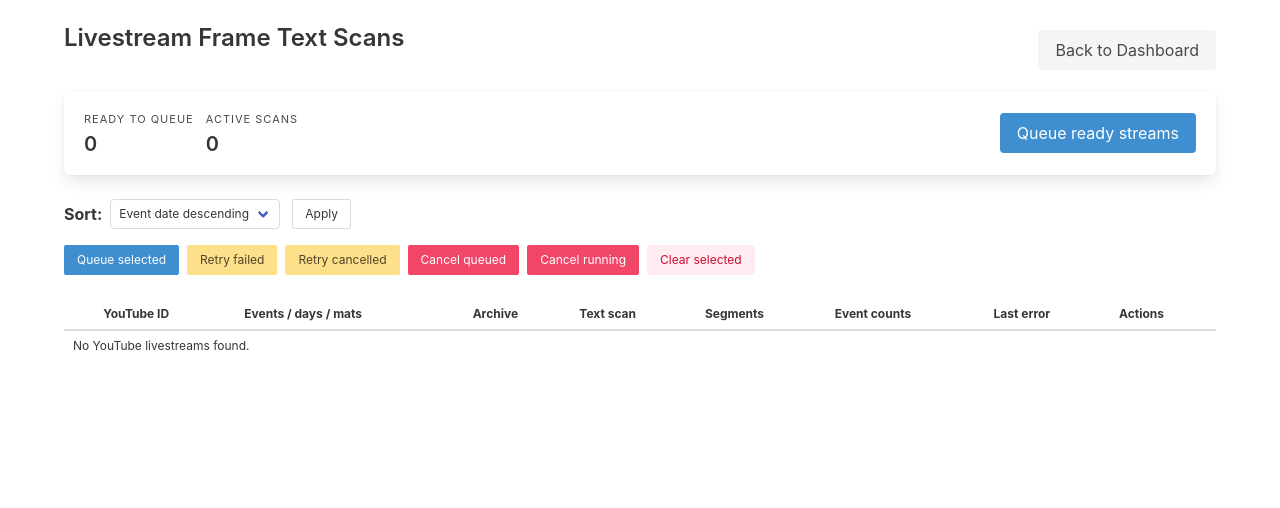
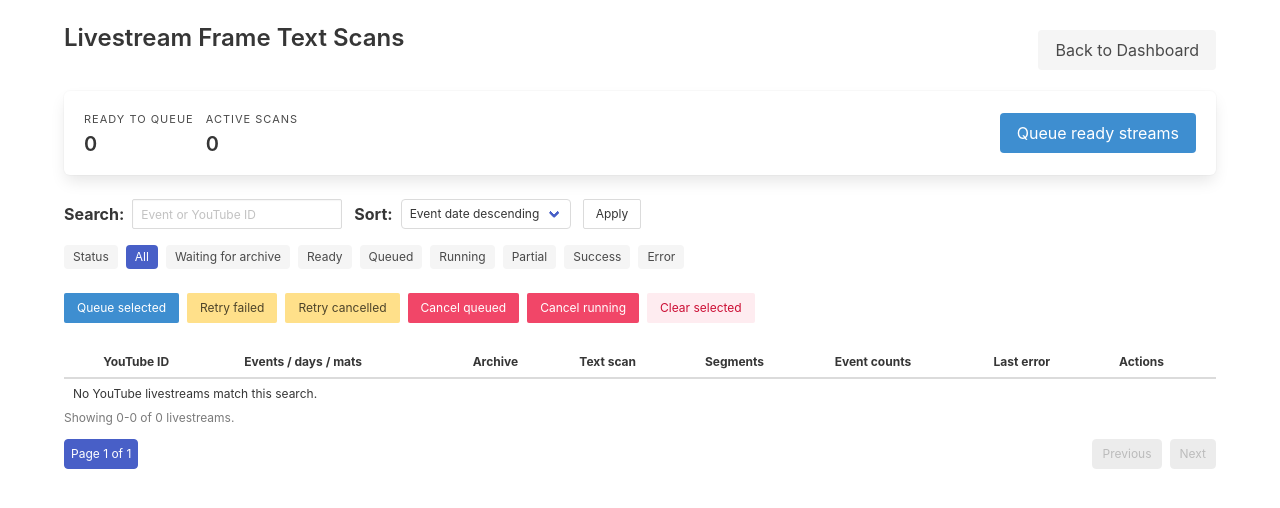
Before and after one commit to weisserw/ibjjf-elo, a Flask app: page /livestream_frame_text_scans in a window 1280 px wide. Shown: the top 508 px of the page. Run offline with Flask 3, Linux system fonts and the light colour scheme; the visitor is signed in with stand-in values (Sample User, id 1); data that the repository does not hold is empty; some libraries are stand-ins or nearby versions.

Commit message:
add paging to livestream pages

```diff
--- a/admin/app.py
+++ b/admin/app.py
@@ -69,6 +69,7 @@ from livestream_frame_archive import (
     claim_next_segment,
     create_missing_segments,
     get_archive_dashboard_rows,
+    get_archive_dashboard_page,
     get_or_create_archive,
     queue_archive_capture,
     requeue_completed_segments,
@@ -380,20 +381,12 @@ def _text_event_type_counts_query():
         LivestreamFrameTextEvent.top_athlete_name.isnot(None),
         LivestreamFrameTextEvent.bottom_athlete_name.isnot(None),
     )
-    team_name_condition = or_(
-        LivestreamFrameTextEvent.top_team_name.isnot(None),
-        LivestreamFrameTextEvent.bottom_team_name.isnot(None),
-    )
     return db.session.query(
         LivestreamFrameTextEvent.scan_id.label("scan_id"),
         func.count(LivestreamFrameTextEvent.id).label("total"),
         func.sum(case((score_condition, 1), else_=0)).label("score"),
         func.sum(case((timer_condition, 1), else_=0)).label("timer"),
         func.sum(case((athlete_name_condition, 1), else_=0)).label("athlete_names"),
-        func.sum(case((team_name_condition, 1), else_=0)).label("team_names"),
-        func.sum(
-            case((LivestreamFrameTextEvent.profile_id.isnot(None), 1), else_=0)
-        ).label("profiles"),
     ).group_by(LivestreamFrameTextEvent.scan_id)
 
 
@@ -403,8 +396,6 @@ def _empty_text_event_counts():
         "score": 0,
         "timer": 0,
         "athlete_names": 0,
-        "team_names": 0,
-        "profiles": 0,
     }
 
 
@@ -420,8 +411,6 @@ def _text_event_counts_for_scan_ids(scan_ids):
             "score": row.score or 0,
             "timer": row.timer or 0,
             "athlete_names": row.athlete_names or 0,
-            "team_names": row.team_names or 0,
-            "profiles": row.profiles or 0,
         }
     return counts
 
@@ -519,21 +508,15 @@ def _text_scan_segment_status_counts(scan_ids):
     return counts
 
 
-def _livestream_frame_text_scan_rows(sort: str = "event_date_desc"):
-    archive_rows = [
-        row
-        for row in get_archive_dashboard_rows(db.session, sort=sort)
-        if row.get("archive") is None or not row["archive"].is_bad
-    ]
+def _decorate_livestream_frame_text_scan_rows(archive_rows, scan_by_archive_id):
     archive_ids = [
         row["archive"].id for row in archive_rows if row.get("archive") is not None
     ]
-    scans = []
-    if archive_ids:
-        scans = LivestreamFrameTextScan.query.filter(
-            LivestreamFrameTextScan.archive_id.in_(archive_ids)
-        ).all()
-    scan_by_archive_id = {scan.archive_id: scan for scan in scans}
+    scans = [
+        scan_by_archive_id[archive_id]
+        for archive_id in archive_ids
+        if archive_id in scan_by_archive_id
+    ]
     scan_ids = [scan.id for scan in scans]
     event_counts_by_scan_id = _text_event_counts_for_scan_ids(scan_ids)
     segment_counts_by_scan_id = _text_scan_segment_status_counts(scan_ids)
@@ -556,6 +539,7 @@ def _livestream_frame_text_scan_rows(sort: str = "event_date_desc"):
             {
                 **row,
                 "scan": scan,
+                "dashboard_status": _text_scan_dashboard_status(row, scan),
                 "ready_to_queue": ready_to_queue,
                 "capture_segment_count": len(capture_segments),
                 "successful_capture_segment_count": len(successful_capture_segments),
@@ -570,6 +554,159 @@ def _livestream_frame_text_scan_rows(sort: str = "event_date_desc"):
             }
         )
     return rows
+
+
+def _livestream_frame_text_scan_rows(sort: str = "event_date_desc"):
+    archive_rows = [
+        row
+        for row in get_archive_dashboard_rows(db.session, sort=sort)
+        if row.get("archive") is None or not row["archive"].is_bad
+    ]
+    archive_ids = [
+        row["archive"].id for row in archive_rows if row.get("archive") is not None
+    ]
+    scans = (
+        LivestreamFrameTextScan.query.filter(
+            LivestreamFrameTextScan.archive_id.in_(archive_ids)
+        ).all()
+        if archive_ids
+        else []
+    )
+    return _decorate_livestream_frame_text_scan_rows(
+        archive_rows, {scan.archive_id: scan for scan in scans}
+    )
+
+
+def _text_scan_row_matches_search(row, search):
+    terms = [term for term in search.casefold().split() if term]
+    if not terms:
+        return True
+    values = [
+        row["youtube_video_id"],
+    ]
+    for usage in row["usages"]:
+        values.extend((usage.event_name or "", usage.stream.event_id or ""))
+    searchable_text = " ".join(values).casefold()
+    return all(term in searchable_text for term in terms)
+
+
+def _text_scan_dashboard_status(row, scan):
+    if scan is not None:
+        if scan.status in {"pending", "cancelled"}:
+            return "ready"
+        return scan.status
+    archive = row.get("archive")
+    if archive is not None and archive.status == "success":
+        return "ready"
+    return "waiting_for_archive"
+
+
+def _text_scan_row_matches_status(row, scan, status):
+    if not status:
+        return True
+    return _text_scan_dashboard_status(row, scan) == status
+
+
+def _load_archive_segments_for_dashboard_rows(rows):
+    archive_ids = [row["archive"].id for row in rows if row.get("archive") is not None]
+    if not archive_ids:
+        return
+    archives = (
+        LivestreamFrameArchive.query.options(
+            selectinload(LivestreamFrameArchive.segments)
+        )
+        .filter(LivestreamFrameArchive.id.in_(archive_ids))
+        .all()
+    )
+    archive_by_id = {archive.id: archive for archive in archives}
+    for row in rows:
+        archive = row.get("archive")
+        if archive is not None:
+            row["archive"] = archive_by_id[archive.id]
+
+
+def _livestream_frame_text_scan_page(sort, search, status, page, per_page):
+    archive_rows = [
+        row
+        for row in get_archive_dashboard_rows(
+            db.session, sort=sort, load_segments=False
+        )
+        if row.get("archive") is None or not row["archive"].is_bad
+    ]
+    archive_ids = [
+        row["archive"].id for row in archive_rows if row.get("archive") is not None
+    ]
+    scans = (
+        LivestreamFrameTextScan.query.filter(
+            LivestreamFrameTextScan.archive_id.in_(archive_ids)
+        ).all()
+        if archive_ids
+        else []
+    )
+    scan_by_archive_id = {scan.archive_id: scan for scan in scans}
+    filtered_rows = [
+        row
+        for row in archive_rows
+        if _text_scan_row_matches_search(row, search)
+        and _text_scan_row_matches_status(
+            row,
+            scan_by_archive_id.get(row["archive"].id) if row.get("archive") else None,
+            status,
+        )
+    ]
+
+    total = len(filtered_rows)
+    per_page = max(int(per_page or 1), 1)
+    total_pages = max(1, (total + per_page - 1) // per_page)
+    page = min(max(int(page or 1), 1), total_pages)
+    offset = (page - 1) * per_page
+    page_archive_rows = filtered_rows[offset : offset + per_page]
+    _load_archive_segments_for_dashboard_rows(page_archive_rows)
+    rows = _decorate_livestream_frame_text_scan_rows(
+        page_archive_rows, scan_by_archive_id
+    )
+    return rows, {
+        "page": page,
+        "per_page": per_page,
+        "total": total,
+        "total_pages": total_pages,
+        "first_item": offset + 1 if total else 0,
+        "last_item": min(offset + per_page, total),
+    }
+
+
+def _livestream_frame_text_scan_dashboard_counts():
+    ready_count = (
+        db.session.query(func.count(func.distinct(LivestreamFrameArchive.id)))
+        .join(
+            LivestreamFrameCaptureSegment,
+            LivestreamFrameCaptureSegment.archive_id == LivestreamFrameArchive.id,
+        )
+        .outerjoin(
+            LivestreamFrameTextScan,
+            LivestreamFrameTextScan.archive_id == LivestreamFrameArchive.id,
+        )
+        .filter(
+            LivestreamFrameArchive.status == "success",
+            LivestreamFrameArchive.is_bad.is_(False),
+            LivestreamFrameCaptureSegment.status == "success",
+            LivestreamFrameTextScan.id.is_(None),
+        )
+        .scalar()
+        or 0
+    )
+    active_count = (
+        LivestreamFrameTextScan.query.join(
+            LivestreamFrameArchive,
+            LivestreamFrameArchive.id == LivestreamFrameTextScan.archive_id,
+        )
+        .filter(
+            LivestreamFrameArchive.is_bad.is_(False),
+            LivestreamFrameTextScan.status.in_({"queued", "running", "partial"}),
+        )
+        .count()
+    )
+    return ready_count, active_count
 
 
 def _parse_uuid_list(values):
@@ -1176,11 +1313,17 @@ def tasks_unrecorded_winners():
     )
 
 
+LIVESTREAM_DASHBOARD_PER_PAGE = 50
+
+
 @app.route("/livestream_frame_archives", methods=["GET", "POST"])
 def livestream_frame_archives():
     message = request.args.get("message")
     error = None
     selected_sort = request.values.get("sort") or "event_date_desc"
+    search = (request.values.get("q") or "").strip()
+    selected_status = (request.values.get("status") or "").strip()
+    page = request.values.get("page", 1, type=int) or 1
     archive_sort_options = [
         ("event_date_desc", "Event date descending"),
         ("event_date_asc", "Event date ascending"),
@@ -1188,6 +1331,19 @@ def livestream_frame_archives():
     ]
     if selected_sort not in {value for value, _label in archive_sort_options}:
         selected_sort = "event_date_desc"
+    archive_status_options = [
+        ("", "All"),
+        ("not_synced", "Not synced"),
+        ("ready", "Ready"),
+        ("queued", "Queued"),
+        ("in_progress", "In progress"),
+        ("partial", "Partial"),
+        ("success", "Success"),
+        ("error", "Error"),
+        ("bad", "Bad"),
+    ]
+    if selected_status not in {value for value, _label in archive_status_options}:
+        selected_status = ""
 
     if request.method == "POST":
         action = request.form.get("action")
@@ -1292,7 +1448,14 @@ def livestream_frame_archives():
             db.session.rollback()
             error = str(exc)
 
-    rows = get_archive_dashboard_rows(db.session, sort=selected_sort)
+    rows, pagination = get_archive_dashboard_page(
+        db.session,
+        sort=selected_sort,
+        search=search,
+        status=selected_status,
+        page=page,
+        per_page=LIVESTREAM_DASHBOARD_PER_PAGE,
+    )
     return render_template(
         "livestream_frame_archives.html",
         rows=rows,
@@ -1301,6 +1464,10 @@ def livestream_frame_archives():
         progress_label=archive_progress_label,
         selected_sort=selected_sort,
         archive_sort_options=archive_sort_options,
+        search=search,
+        selected_status=selected_status,
+        archive_status_options=archive_status_options,
+        pagination=pagination,
     )
 
 
@@ -1410,6 +1577,9 @@ def livestream_frame_text_scans():
     message = request.args.get("message")
     error = None
     selected_sort = request.values.get("sort") or "event_date_desc"
+    search = (request.values.get("q") or "").strip()
+    selected_status = (request.values.get("status") or "").strip()
+    page = request.values.get("page", 1, type=int) or 1
     text_scan_sort_options = [
         ("event_date_desc", "Event date descending"),
         ("event_date_asc", "Event date ascending"),
@@ -1417,6 +1587,18 @@ def livestream_frame_text_scans():
     ]
     if selected_sort not in {value for value, _label in text_scan_sort_options}:
         selected_sort = "event_date_desc"
+    text_scan_status_options = [
+        ("", "All"),
+        ("waiting_for_archive", "Waiting for archive"),
+        ("ready", "Ready"),
+        ("queued", "Queued"),
+        ("running", "Running"),
+        ("partial", "Partial"),
+        ("success", "Success"),
+        ("error", "Error"),
+    ]
+    if selected_status not in {value for value, _label in text_scan_status_options}:
+        selected_status = ""
 
     if request.method == "POST":
         action = request.form.get("action")
@@ -1503,13 +1685,14 @@ def livestream_frame_text_scans():
             db.session.rollback()
             error = str(exc)
 
-    rows = _livestream_frame_text_scan_rows(sort=selected_sort)
-    ready_count = sum(1 for row in rows if row["ready_to_queue"])
-    active_count = sum(
-        1
-        for row in rows
-        if row["scan"] and row["scan"].status in {"queued", "running", "partial"}
-    )
+    rows, pagination = _livestream_frame_text_scan_page(
+        sort=selected_sort,
+        search=search,
+        status=selected_status,
+        page=page,
+        per_page=LIVESTREAM_DASHBOARD_PER_PAGE,
+    )
+    ready_count, active_count = _livestream_frame_text_scan_dashboard_counts()
     return render_template(
         "livestream_frame_text_scans.html",
         rows=rows,
@@ -1521,6 +1704,10 @@ def livestream_frame_text_scans():
         segment_statuses=TEXT_SCAN_SEGMENT_STATUSES,
         selected_sort=selected_sort,
         text_scan_sort_options=text_scan_sort_options,
+        search=search,
+        selected_status=selected_status,
+        text_scan_status_options=text_scan_status_options,
+        pagination=pagination,
     )
 
 
--- a/admin/templates/livestream_frame_text_scans.html
+++ b/admin/templates/livestream_frame_text_scans.html
@@ -34,6 +34,9 @@
                 <form method="POST">
                     <input type="hidden" name="action" value="queue_ready">
                     <input type="hidden" name="sort" value="{{ selected_sort }}">
+                    <input type="hidden" name="q" value="{{ search }}">
+                    <input type="hidden" name="status" value="{{ selected_status }}">
+                    <input type="hidden" name="page" value="{{ pagination.page }}">
                     <button class="button is-info" type="submit">Queue ready streams</button>
                 </form>
             </div>
@@ -41,7 +44,12 @@
     </div>
 
     <form method="GET" class="mb-4">
+        <input type="hidden" name="status" value="{{ selected_status }}">
         <div class="field is-grouped is-align-items-center">
+            <label class="label mb-0 mr-2" for="text-scan-search">Search:</label>
+            <div class="control">
+                <input class="input is-small" id="text-scan-search" name="q" type="search" value="{{ search }}" placeholder="Event or YouTube ID">
+            </div>
             <label class="label mb-0 mr-2" for="text-scan-sort">Sort:</label>
             <div class="control">
                 <div class="select is-small">
@@ -58,8 +66,18 @@
         </div>
     </form>
 
+    <div class="tags mb-4" aria-label="Text scan status filters">
+        <span class="tag">Status</span>
+        {% for value, label in text_scan_status_options %}
+        <a class="tag {% if value == selected_status %}is-link{% else %}is-light{% endif %}" href="{{ url_for('livestream_frame_text_scans', sort=selected_sort, q=search, status=value) }}">{{ label }}</a>
+        {% endfor %}
+    </div>
+
     <form method="POST">
         <input type="hidden" name="sort" value="{{ selected_sort }}">
+        <input type="hidden" name="q" value="{{ search }}">
+        <input type="hidden" name="status" value="{{ selected_status }}">
+        <input type="hidden" name="page" value="{{ pagination.page }}">
         <div class="buttons">
             <button class="button is-info is-small" name="action" value="queue_selected" type="submit">Queue selected</button>
             <button class="button is-warning is-small" name="action" value="retry_failed" type="submit">Retry failed</button>
@@ -117,13 +135,15 @@
                         </td>
                         <td>
                             {% if scan %}
-                            <div>{{ scan.status }}</div>
+                            <div>{{ row.dashboard_status|replace('_', ' ') }}</div>
                             <div class="has-text-grey">{{ progress_label(scan) }}</div>
                             <div class="has-text-grey">{{ scan.parser_profile }} / {{ scan.score_engine }}</div>
                             {% elif row.ready_to_queue %}
                             <span class="tag is-success is-light">ready</span>
+                            <div class="has-text-grey">ready to queue</div>
                             {% elif archive and archive.status == 'success' %}
-                            <span class="tag is-warning is-light">no successful batches</span>
+                            <span class="tag is-warning is-light">ready</span>
+                            <div class="has-text-grey">no successful batches</div>
                             {% else %}
                             <span class="has-text-grey">waiting for archive</span>
                             {% endif %}
@@ -141,10 +161,7 @@
                             {% if scan %}
                             <div>total {{ counts.total }}</div>
                             <div>score {{ counts.score }} / timer {{ counts.timer }}</div>
-                            <div>athletes {{ counts.athlete_names }} / teams {{ counts.team_names }}</div>
-                            {% if counts.profiles %}
-                            <div>profiles {{ counts.profiles }}</div>
-                            {% endif %}
+                            <div>athletes {{ counts.athlete_names }}</div>
                             {% endif %}
                         </td>
                         <td class="has-text-danger">
@@ -160,12 +177,30 @@
                     </tr>
                     {% else %}
                     <tr>
-                        <td colspan="9">No YouTube livestreams found.</td>
+                        <td colspan="9">No YouTube livestreams match this search.</td>
                     </tr>
                     {% endfor %}
                 </tbody>
             </table>
         </div>
     </form>
+    <p class="is-size-7 has-text-grey">
+        Showing {{ pagination.first_item }}-{{ pagination.last_item }} of {{ pagination.total }} livestreams.
+    </p>
+    <nav class="pagination is-small mt-3 mb-6" role="navigation" aria-label="text scan pagination">
+        {% if pagination.page > 1 %}
+        <a class="pagination-previous" href="{{ url_for('livestream_frame_text_scans', page=pagination.page - 1, sort=selected_sort, q=search, status=selected_status) }}">Previous</a>
+        {% else %}
+        <a class="pagination-previous" disabled>Previous</a>
+        {% endif %}
+        {% if pagination.page < pagination.total_pages %}
+        <a class="pagination-next" href="{{ url_for('livestream_frame_text_scans', page=pagination.page + 1, sort=selected_sort, q=search, status=selected_status) }}">Next</a>
+        {% else %}
+        <a class="pagination-next" disabled>Next</a>
+        {% endif %}
+        <ul class="pagination-list">
+            <li><span class="pagination-link is-current">Page {{ pagination.page }} of {{ pagination.total_pages }}</span></li>
+        </ul>
+    </nav>
 </div>
 {% endblock %}
```
Also changed, not shown: admin/templates/livestream_frame_archives.html (+41 -2 lines), app/livestream_frame_archive.py (+101 -6 lines), app/tests/test_livestream_frame_archive.py (+94 -0 lines), app/tests/test_livestream_frame_text_scan.py (+119 -5 lines), docs/features/livestream-frame-archiver.md (+7 -0 lines), docs/features/livestream-frame-text-scanner.md (+7 -0 lines).
